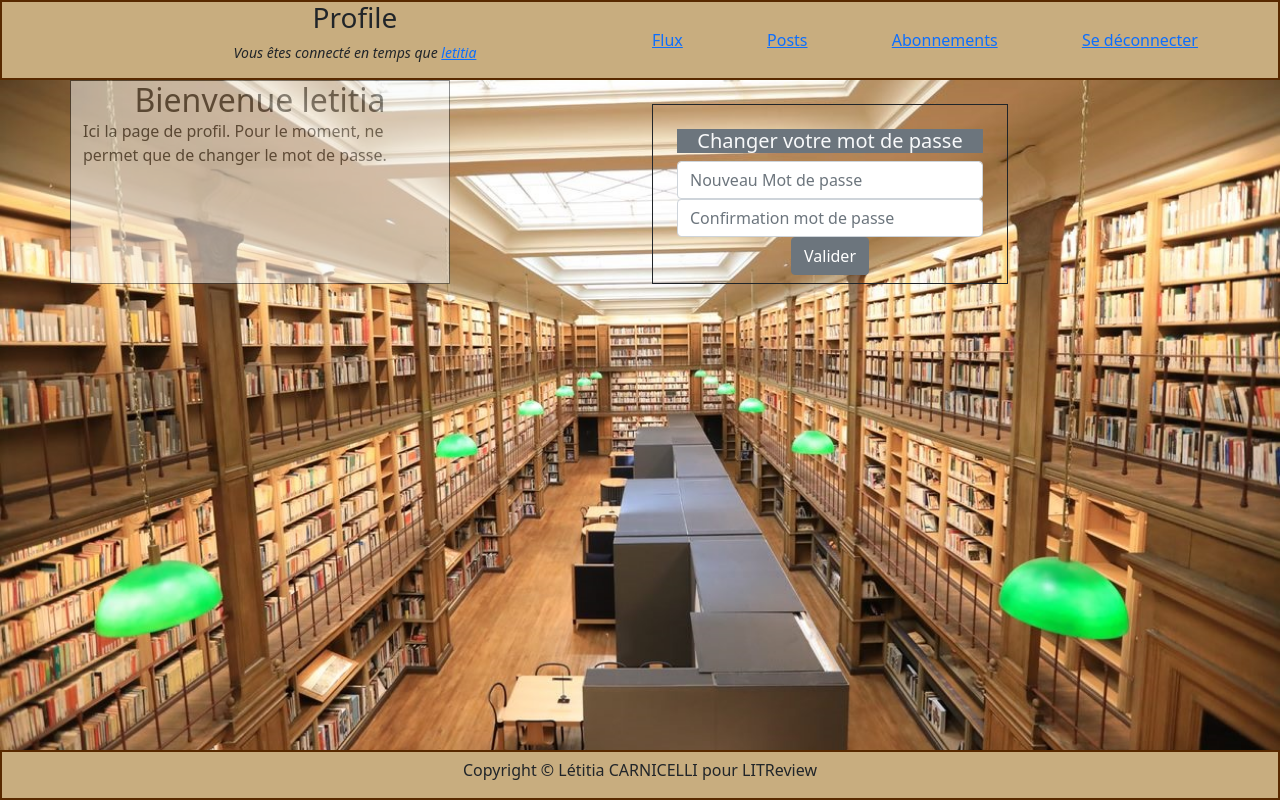
After one commit to maticha84/oc_p9_repository, a Django app: page /litapp/profile/ in a window 1280 px wide. The commit adds this page. Run offline with Django 3.2, Linux system fonts and the light colour scheme; a user stored in the database is signed in; some libraries are stand-ins or nearby versions.

Commit message:
Création page profil permettant de modifier le mdp utilisateur

```diff
--- a/litreview/litapp/static/litapp/css/style.css
+++ b/litreview/litapp/static/litapp/css/style.css
@@ -65,3 +65,7 @@ body {
   position: absolute;
   font-size: 90px;
 }
+
+.bg-opacity-light{
+    opacity:50%;
+}
--- a/litreview/litapp/templates/litapp/base.html
+++ b/litreview/litapp/templates/litapp/base.html
@@ -17,7 +17,8 @@
                     <div class="row">
                         <div class="col-6 right">
                             <h3>{{ message }}</h3>
-                            <p class="fst-italic small">Vous êtes connecté en temps que {{ user.get_username }}</p>
+                            <p class="fst-italic small">Vous êtes connecté en temps que
+                                <a href="{% url 'profile' %}">{{ user.get_username }}</a></p>
                         </div>
                         <div class="col-6 left navbar">
                             <a href="{% url 'home' %}">Flux</a>
--- /dev/null
+++ b/litreview/litapp/templates/litapp/profile.html
@@ -0,0 +1,28 @@
+{% extends 'litapp/base.html' %}
+
+
+{% block content %}
+<div class="container">
+    <div class="row ">
+        <br>
+        <div class="col-4 border border-dark bg-light bg-opacity-light">
+
+            <h2 class="col-center"> Bienvenue {{user.get_username}}</h2>
+            <p> Ici la page de profil. Pour le moment, ne permet que de changer le mot de passe.</p>
+        </div>
+        <div class="col-4 col-center">
+            <br>
+            <form method= "post" class="form container border border-dark">
+                {% csrf_token %}
+                <br>
+                <p class="h5 bg-secondary text-light"> Changer votre mot de passe </p>
+                <input type="password" class="form-control" name="password1" placeholder="Nouveau Mot de passe"/>
+                <input type="password" class="form-control"  name="password2" placeholder="Confirmation mot de passe"/>
+                <button class="btn btn-secondary" value="create" type="submit" >Valider</button>
+                <h5 class="text-light bg-danger small fw-bold fst-italic">{{ echec }}</h5>
+                <h5 class="text-dark small fw-bold fst-italic">{{ success }}</h5>
+            </form>
+        </div>
+    </div>
+</div>
+{% endblock %}
--- a/litreview/litapp/urls.py
+++ b/litreview/litapp/urls.py
@@ -11,6 +11,7 @@ urlpatterns = [
     path('posts/', views.posts_view, name='posts'),
     path('follow/', views.follow_view, name='follow'),
     path('review/', views.review_create, name='review_create'),
+    path('profile/', views.profile_view, name='profile'),
     path('<int:ticket_id>/review_response/', views.review_response, name='review_response'),
     path('<int:review_id>/review_change/', views.review_change, name='review_change'),
     path('<int:ticket_id>/ticket_change/', views.ticket_change, name='ticket_change'),
--- a/litreview/litapp/views.py
+++ b/litreview/litapp/views.py
@@ -64,17 +64,18 @@ def new_account(request):
     """
     title = "Création d'un compte"
     success = ""
+    echec=""
+    context = {
+        'message': title,
+        'success': success,
+        'echec': echec,
+    }
 
     if request.POST:
         username = request.POST.get('new_username')
         user_test = User.objects.filter(username=username)
         if user_test:
-            echec = "Le nom de l'utilisateur existe déjà. Veuillez réessayer"
-            context = {
-                'message': title,
-                'echec': echec,
-            }
-
+            context['echec'] = "Le nom de l'utilisateur existe déjà. Veuillez réessayer"
             return render(request, 'litapp/new_account.html', context)
 
         password1 = request.POST.get('password1')
@@ -82,29 +83,52 @@ def new_account(request):
         try:
             validate_password(password1)
         except:
-            echec = "Le mot de passe doit être complexe et contenir au moins 9 caractères"
-            context = {
-                'message': title,
-                'echec': echec,
-            }
+            context['echec'] = "Le mot de passe doit être complexe et contenir au moins 9 caractères"
             return render(request, 'litapp/new_account.html', context)
         if password1 != password2:
-            echec = "Les mots de passe fournit ne correspondent pas"
-            context = {
-                'message': title,
-                'echec': echec,
-            }
+            context['echec'] = "Les mots de passe fournit ne correspondent pas"
             return render(request, 'litapp/new_account.html', context)
 
         user = User.objects.create_user(username=username, password=password1)
 
-        success = f"Création du compte {user.username} effectuée. Vous pouvez à présent vous connecter."
-    context = {
-        'message': title,
-        'success': success,
-    }
+        context['success'] = f"Création du compte {user.username} effectuée. Vous pouvez à présent vous connecter."
 
     return render(request, 'litapp/new_account.html', context)
+
+
+@login_required(login_url='login')
+def profile_view(request):
+    title_page = "Profile"
+    success = ''
+    echec = ''
+    context = {
+        'message': title_page,
+        'success': success,
+        'echec': echec,
+    }
+    if request.POST:
+        username = request.user.username
+        user_modify = User.objects.get(username=username)
+
+        password1 = request.POST.get('password1')
+        password2 = request.POST.get('password2')
+        try:
+            validate_password(password1)
+        except:
+            context['echec'] = "Le mot de passe doit être complexe et contenir au moins 9 caractères"
+
+            return render(request, 'litapp/profile.html', context)
+
+        if password1 != password2:
+            context['echec'] = "Les mots de passe fournit ne correspondent pas"
+
+            return render(request, 'litapp/profile.html', context)
+        else:
+            user_modify.set_password(password1)
+            user_modify.save()
+            context['success'] = "Mot de passe modifié avec succès"
+
+    return render(request, 'litapp/profile.html', context)
 
 
 @login_required(login_url='login')
```
Also changed, not shown: litreview/db.sqlite3.
